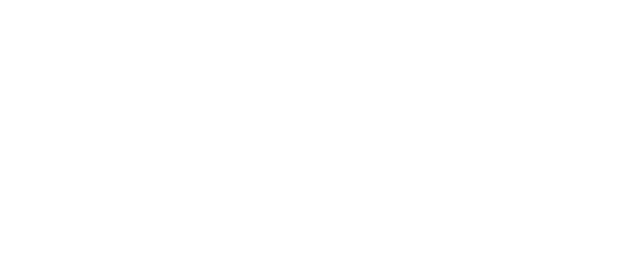
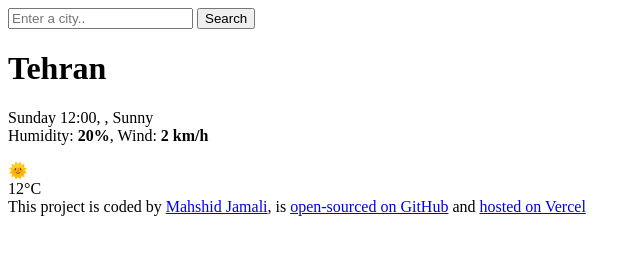
Before and after one commit to mahshid9574/Mahshid-s-Weather-App, a plain HTML site: page index.html in a window 1280 px wide. Shown: the whole page, without its empty margins (0-641 px from the left). Drawn offline with Linux system fonts and the light colour scheme.

Commit message:
coded basic html

```diff
--- a/index.html
+++ b/index.html
@@ -3,10 +3,51 @@
   <head>
     <meta charset="UTF-8" />
     <meta name="viewport" content="width=device-width, initial-scale=1.0" />
-    <title>Document</title>
+    <title>Mahshid's Weather App</title>
     <link rel="stylesheet" href="src/style.css" />
   </head>
   <body>
+    <div>
+      <header>
+        <form>
+          <input type="search" placeholder="Enter a city.." required />
+          <input type="submit" value="Search" />
+        </form>
+      </header>
+      <main>
+        <div>
+          <div>
+            <h1>Tehran</h1>
+            <p>
+              <span>Sunday 12:00, </span>,
+              <span>Sunny</span>
+              <br />
+              Humidity: <strong>20%</strong>, Wind: <strong>2 km/h</strong>
+            </p>
+          </div>
+          <div>
+            <div>🌞</div>
+            <div>12°C</div>
+          </div>
+        </div>
+      </main>
+
+      <footer>
+        This project is coded by
+        <a href="https://github.com/mahshid9574" target="_blank">
+          Mahshid Jamali</a
+        >, is
+        <a
+          href="https://github.com/mahshid9574/Mahshid-s-Weather-App"
+          target="_blank"
+          >open-sourced on GitHub</a
+        >
+        and
+        <a href="https://mahshid-s-weather-app.vercel.app/" target="_blank"
+          >hosted on Vercel</a
+        >
+      </footer>
+    </div>
     <script src="src/index.js"></script>
   </body>
 </html>
```
